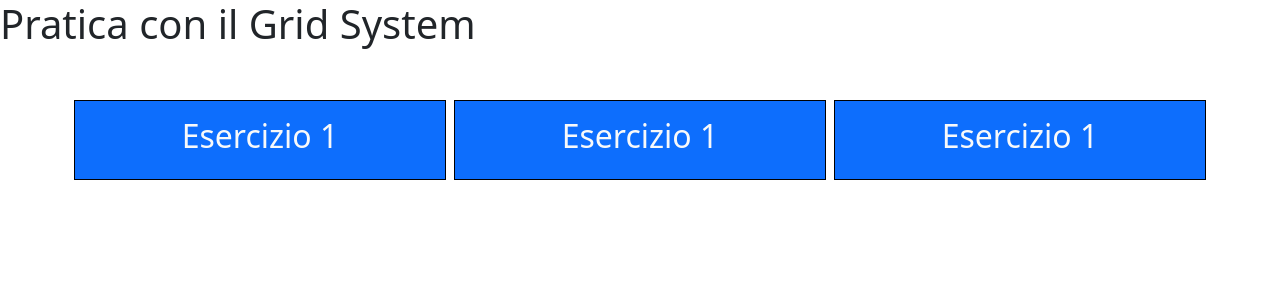
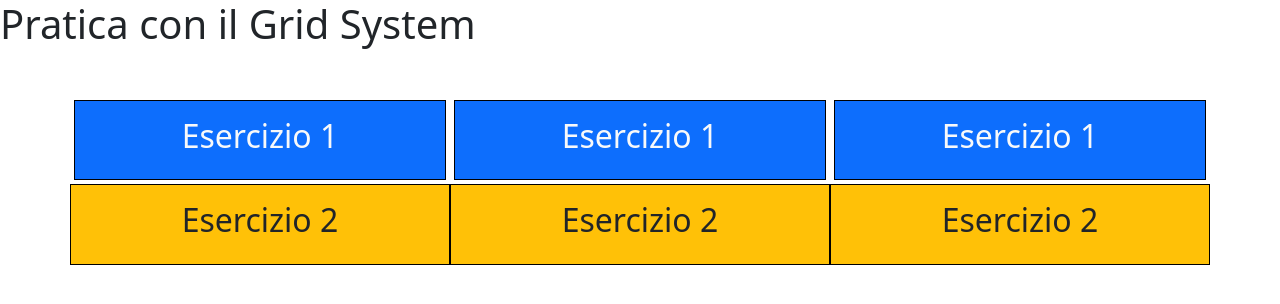
Before and after one commit to tommasopanciroli/HOMEWORK-U2-W2-D1, a plain HTML site: page index.html in a window 1280 px wide. Drawn offline with nearby package versions, Linux system fonts and the light colour scheme.

Commit message:
adds exercise 2

```diff
--- a/index.html
+++ b/index.html
@@ -18,16 +18,47 @@
     <main>
       <div class="container mt-5">
         <div class="row">
-          <div class="col d-none d-md-block  bg-primary p-3 m-1 text-center border border-black">
+          <div
+            class="col d-none d-md-block bg-primary p-3 m-1 text-center border border-black"
+          >
             <h2 class="text-light">Esercizio 1</h2>
           </div>
-          <div class="col d-none d-md-block bg-primary p-3 m-1 text-center border border-black">
+          <div
+            class="col d-none d-md-block bg-primary p-3 m-1 text-center border border-black"
+          >
             <h2 class="text-light">Esercizio 1</h2>
           </div>
-          <div class="col d-none d-md-block bg-primary p-3 m-1 text-center border border-black">
+          <div
+            class="col d-none d-md-block bg-primary p-3 m-1 text-center border border-black"
+          >
             <h2 class="text-light">Esercizio 1</h2>
           </div>
         </div>
+
+        <div class="row">
+          <div
+            class="col bg-warning text-center col-12 col-lg bg-warning text-center border border-black"
+          >
+            <div class="p-3">
+              <h2>Esercizio 2</h2>
+            </div>
+          </div>
+          <div
+            class="col bg-warning text-center col-12 col-lg bg-warning text-center border border-black"
+          >
+            <div class="p-3">
+              <h2>Esercizio 2</h2>
+            </div>
+          </div>
+          <div
+            class="col bg-warning text-center col-12 col-lg bg-warning text-center border border-black"
+          >
+            <div class="p-3">
+              <h2>Esercizio 2</h2>
+            </div>
+          </div>
+        </div>
+
       </div>
     </main>
     <script
```
